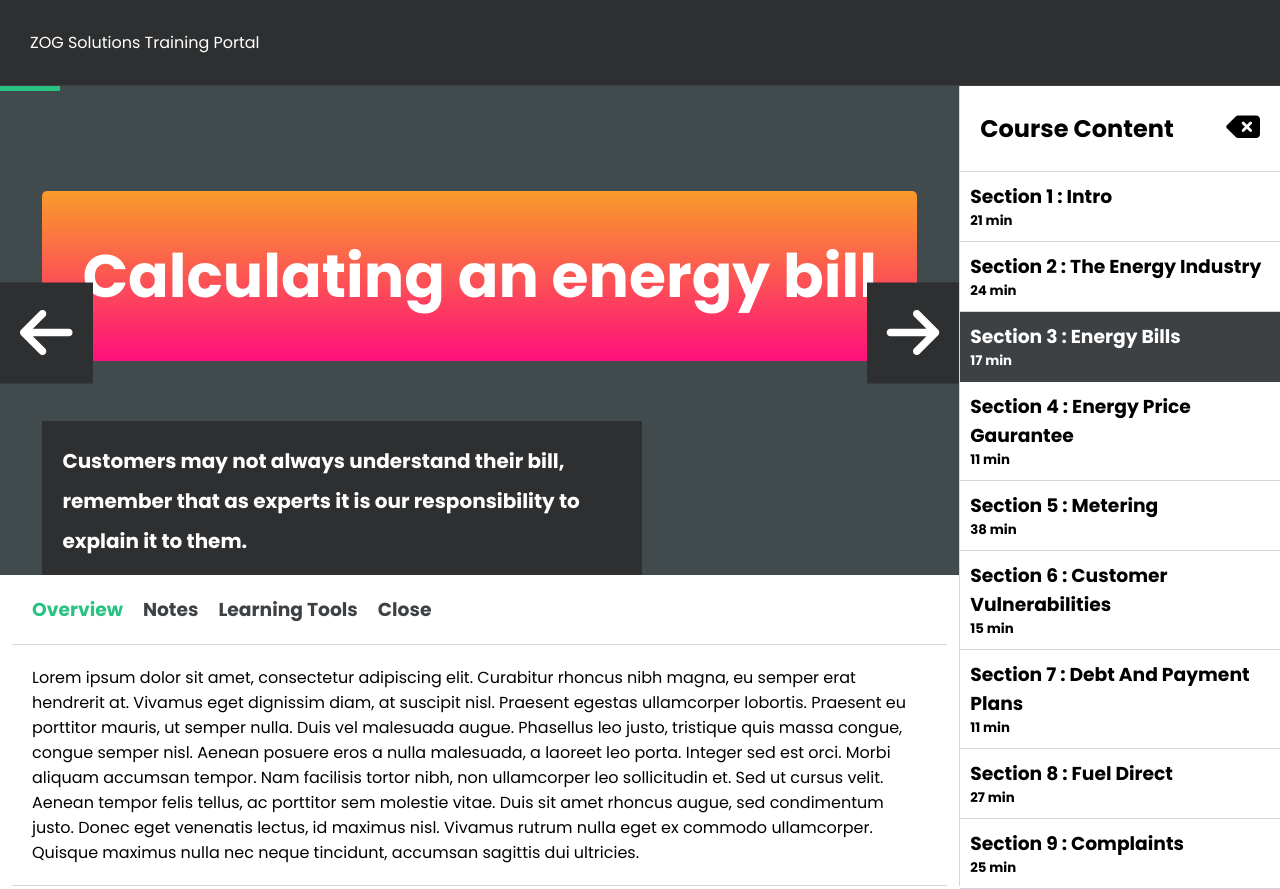
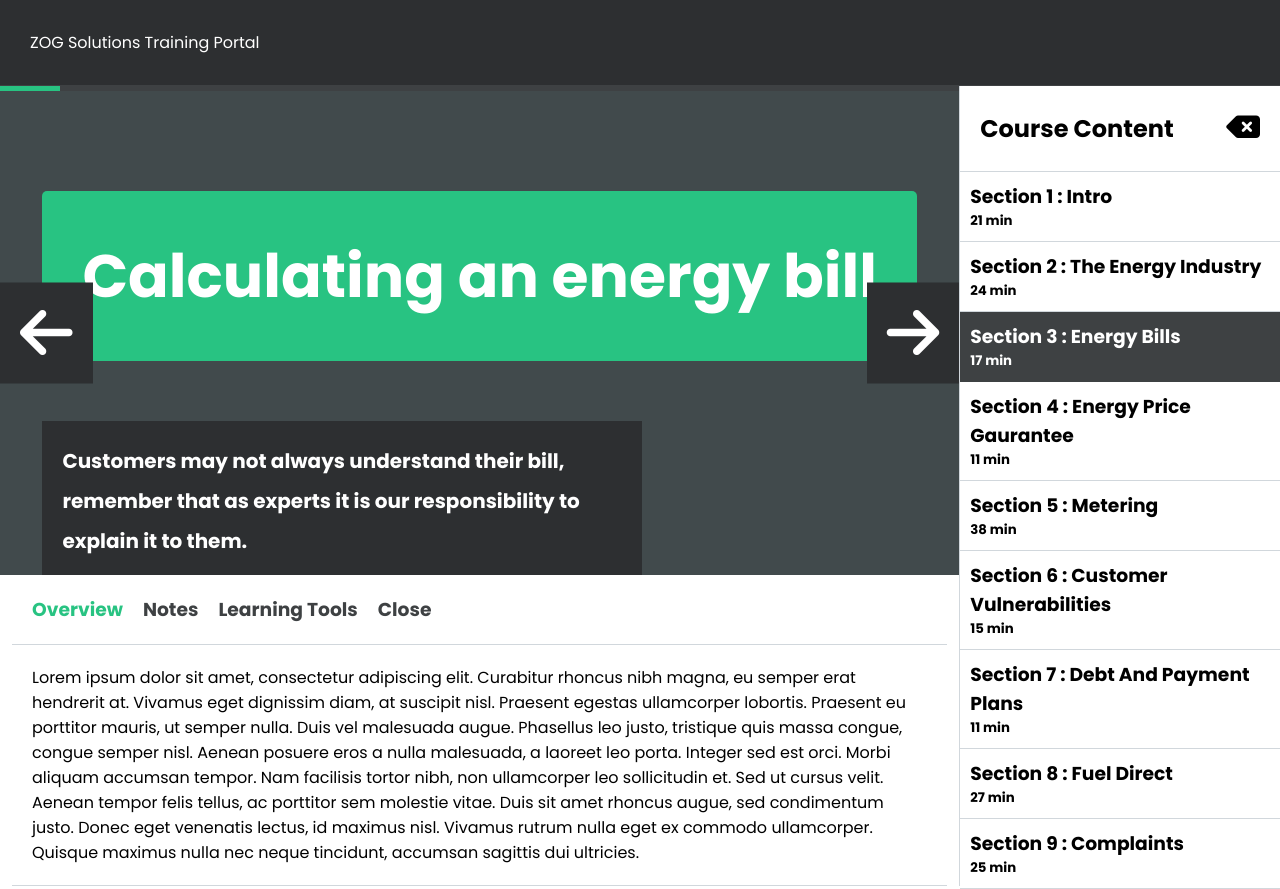
Before and after one commit to greglock1997/unit-redesign, a React (Vite) app: page / in a window 1280 px wide. Both pictures are taken after a click on the button 913 px from the left and 333 px from the top of the page. Built offline with nearby package versions, Linux system fonts and the light colour scheme.

Commit message:
Slight modifications

```diff
--- a/src/assets/styles/unit-redesign.module.css
+++ b/src/assets/styles/unit-redesign.module.css
@@ -195,7 +195,7 @@
 .unit-progress-bar-container {
     height: 5px;
     width: 100%;
-    background-color: #414A4C;
+    background-color: #3E4143;
 }
 
 .unit-progress-bar {
@@ -245,11 +245,6 @@
     max-width: 100%;
 }
 
-.page-column {
-    display: flex;
-    flex-direction: column;
-}
-
 .page-row {
     display: flex;
     flex-direction: row;
@@ -268,7 +263,7 @@
     height: 100%;
 }
 
-.page-row ul span {
+span {
     color: #28C382;
 }
 
@@ -278,6 +273,7 @@
     margin-right: 40px;
 }
 
+/*
 .page h1 {
     font-size: 60px;
     font-weight: 900;
@@ -288,6 +284,17 @@
     background: -moz-linear-gradient(90deg, hsla(333, 100%, 53%, 1) 0%, hsla(33, 94%, 57%, 1) 100%);
     background: -webkit-linear-gradient(90deg, hsla(333, 100%, 53%, 1) 0%, hsla(33, 94%, 57%, 1) 100%);
     filter: progid: DXImageTransform.Microsoft.gradient( startColorstr="#FF0F7B", endColorstr="#F89B29", GradientType=1 );
+    border-radius: 5px;
+}
+*/
+
+
+.page h1 {
+    font-size: 60px;
+    font-weight: 900;
+    margin-bottom: 60px;
+    padding: 40px;
+    background-color: #28C382;
     border-radius: 5px;
 }
 
@@ -315,6 +322,8 @@
 
 .page h3 {
     width: 600px;
+    margin-top: 60px;
+    margin-bottom: 60px;
 }
 
 .page input {
--- a/src/pages/UnitRedesign.jsx
+++ b/src/pages/UnitRedesign.jsx
@@ -85,6 +85,7 @@ function Question2({ pageId, selectedAnswers, handleAnswerSelection, handleCorre
                         : ''
                 }`}
                 onClick={() => handleAnswerClick('mWh')}
+                disabled={selectedAnswer ? true : false}
             >
                 mWh
             </button>
@@ -95,6 +96,7 @@ function Question2({ pageId, selectedAnswers, handleAnswerSelection, handleCorre
                         : ''
                 }`}
                 onClick={() => handleAnswerClick('kWh')}
+                disabled={selectedAnswer ? true : false}
             >
                 kWh
             </button>
@@ -105,6 +107,7 @@ function Question2({ pageId, selectedAnswers, handleAnswerSelection, handleCorre
                         : ''
                 }`}
                 onClick={() => handleAnswerClick('gWh')}
+                disabled={selectedAnswer ? true : false}
             >
                 gWh
             </button>
@@ -115,9 +118,19 @@ function Question2({ pageId, selectedAnswers, handleAnswerSelection, handleCorre
                         : ''
                 }`}
                 onClick={() => handleAnswerClick('Wh')}
+                disabled={selectedAnswer ? true : false}
             >
                 Wh
             </button>
+
+            {selectedAnswer && (
+                <button
+                    className="try-again-button"
+                    onClick={() => setSelectedAnswer('')}
+                >
+                    <i class="fa-solid fa-arrow-rotate-left"></i>
+                </button>
+            )}
         </div>
     )
 }
@@ -574,7 +587,7 @@ export default function UnitRedesign() {
         ),
         (
             <div className={unitRedesignStyles['page']}>
-                <div className={unitRedesignStyles['page-column']}>
+                <div>
                     <h1>Calculating an energy bill</h1>
                     <p className={unitRedesignStyles['blue']}>Customers may not always understand their bill, remember that as experts it is our responsibility to explain it to them.</p>
                     <ul>
```
